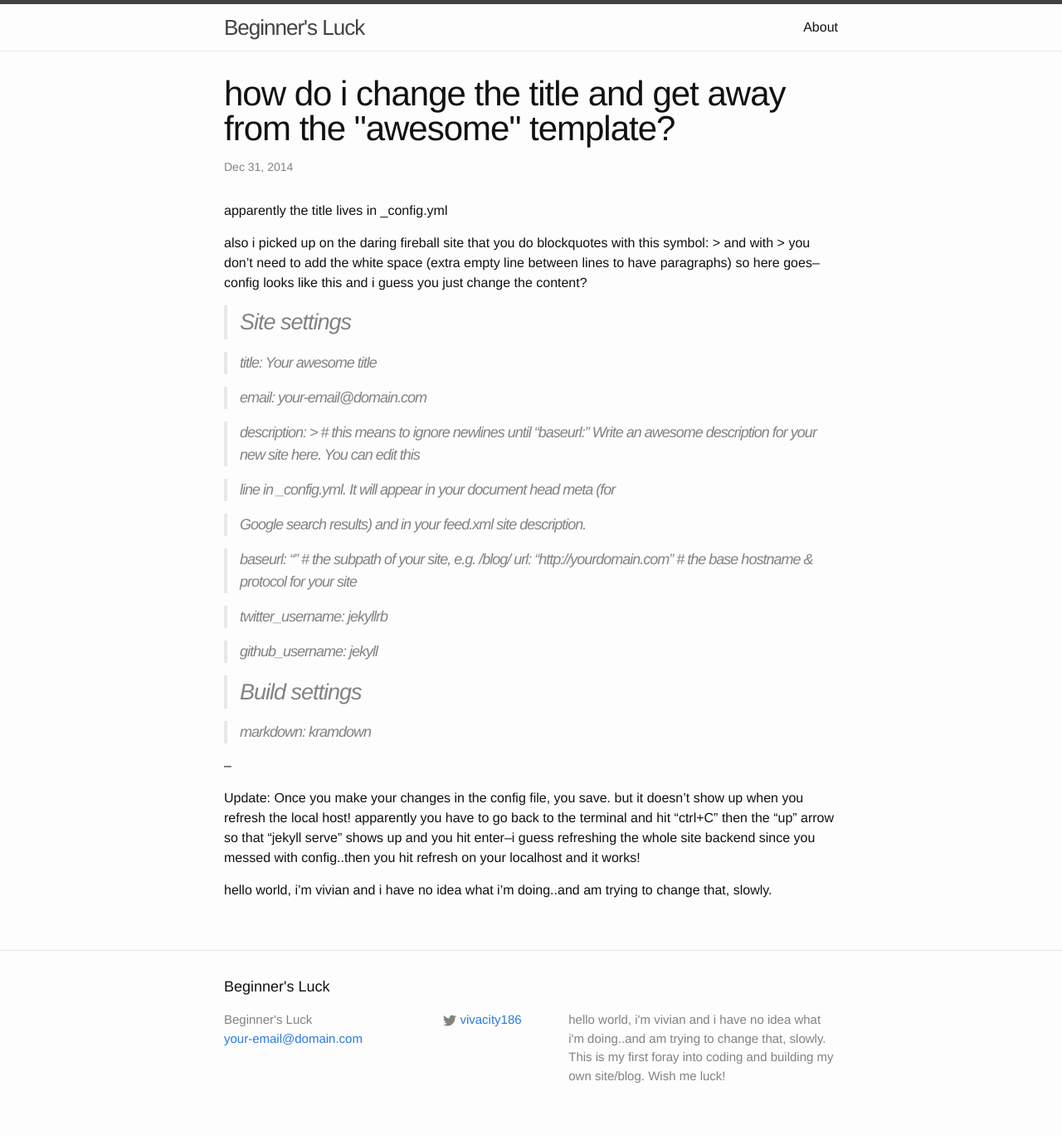
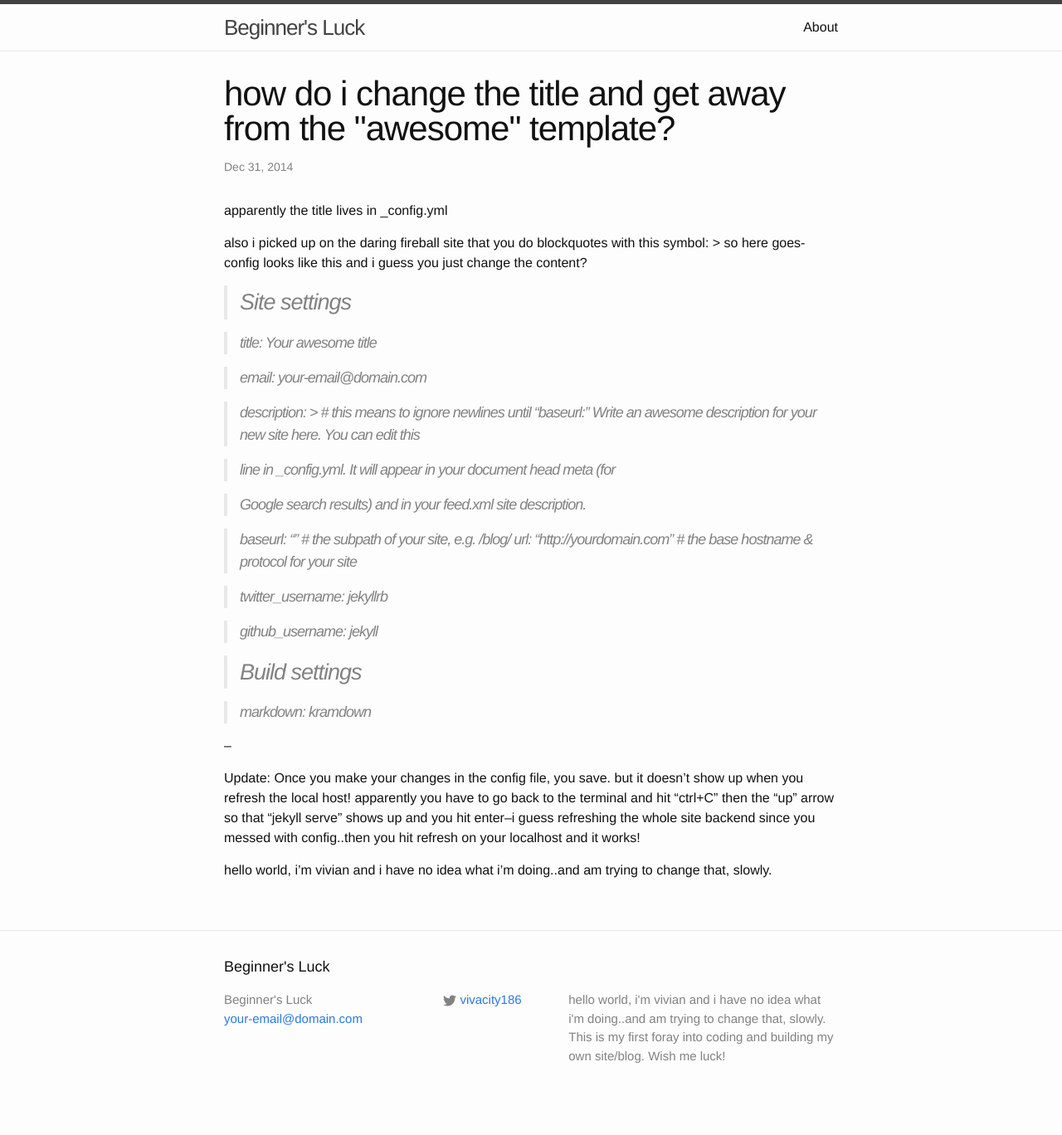
Before and after one commit to veeeeev/beginners_luck, a Jekyll site: the page built from _posts/2014-12-31-change-title.md, in a window 1280 px wide. Shown: the whole page at 83% size. Built offline with Jekyll 4.4.1, drawn with Linux system fonts in a browser that asks for light colours; after the commit the page ends 1344 px from its top, so only the background shows below that.

Commit message:
fixed inaccuracy about white space

```diff
--- a/_posts/2014-12-31-change-title.md
+++ b/_posts/2014-12-31-change-title.md
@@ -6,7 +6,7 @@ categories: blog
 ---
 apparently the title lives in _config.yml
 
-also i picked up on the daring fireball site that you do blockquotes with this symbol: > and with > you don't need to add the white space (extra empty line between lines to have paragraphs) so here goes--config looks like this and i guess you just change the content?
+also i picked up on the daring fireball site that you do blockquotes with this symbol: > so here goes-config looks like this and i guess you just change the content?
 
 ># Site settings
 
```
Also changed, not shown: _posts/2014-12-31-basics1.md (+7 -1 lines).
